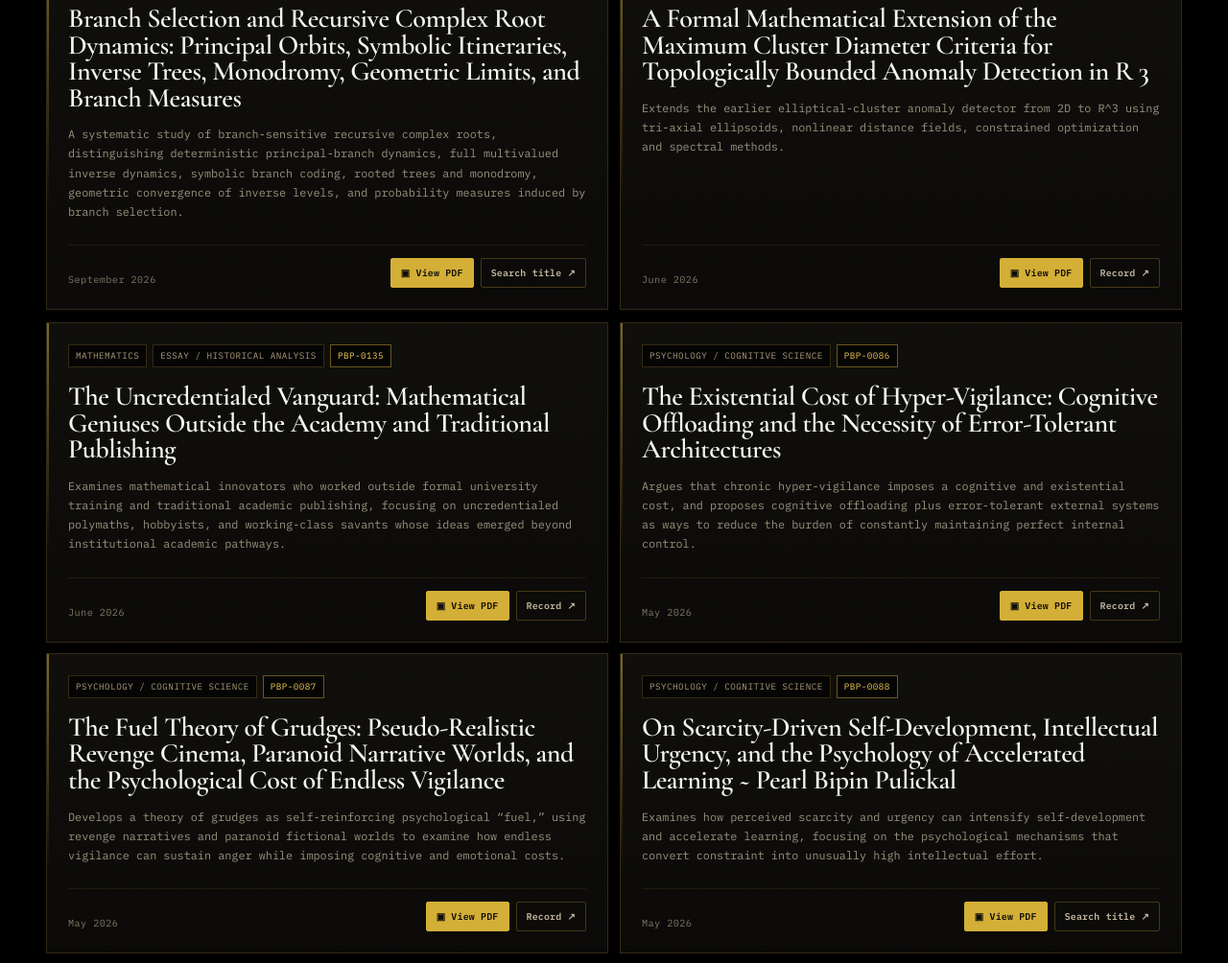
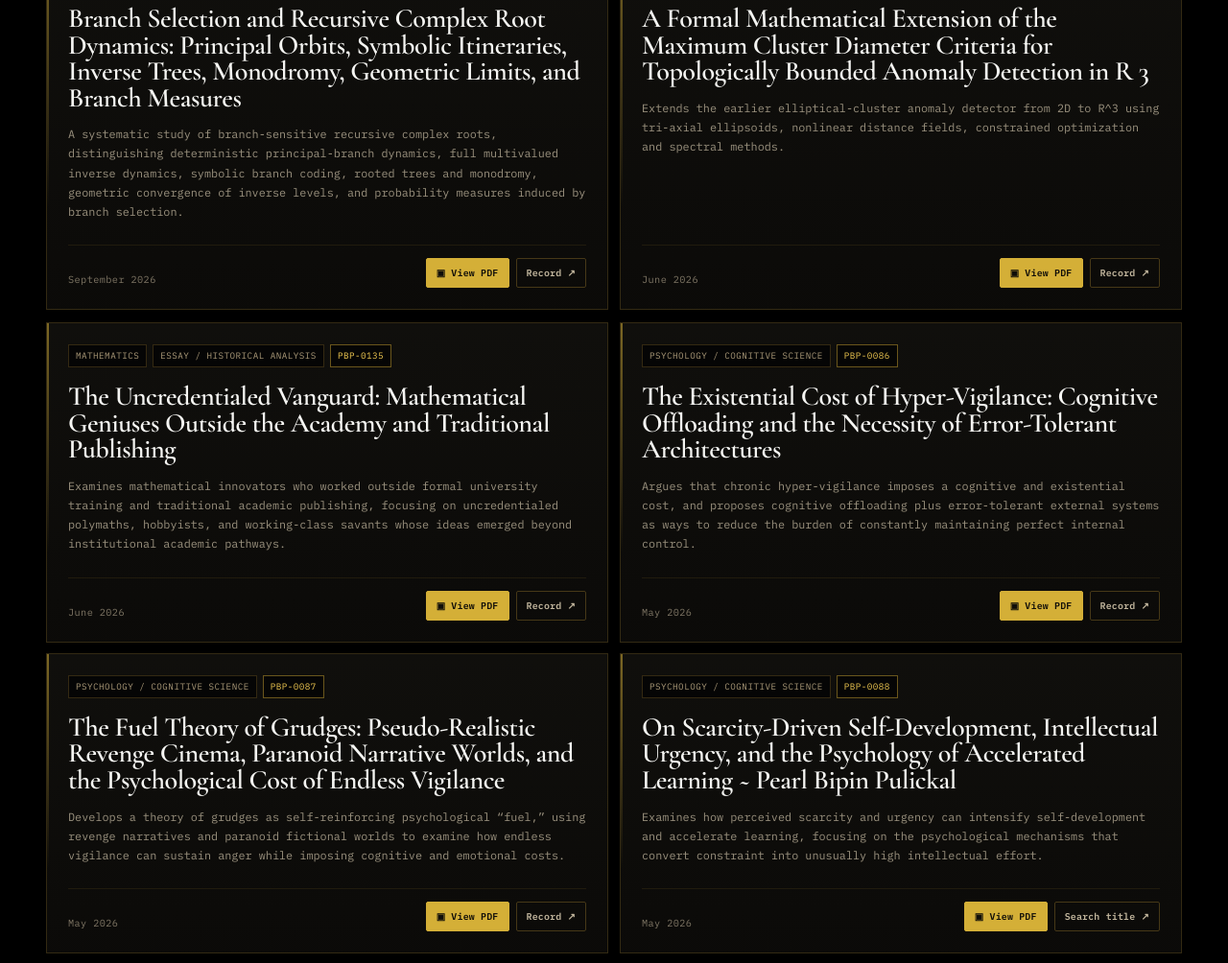
Before and after one commit to pearlbipin/pearlbipinpapers, a plain HTML site: page index.html in a window 1280 px wide. Shown: the part 1851-2855 px from the top of the page at 96% size. Drawn offline with nearby package versions, Linux system fonts and the light colour scheme.

Commit message:
Change link type from 'ResearchGate record' to 'Direct record'

```diff
--- a/index.html
+++ b/index.html
@@ -2210,7 +2210,7 @@ const WORKS = [
  "title": "Branch Selection and Recursive Complex Root Dynamics: Principal Orbits, Symbolic Itineraries, Inverse Trees, Monodromy, Geometric Limits, and Branch Measures",
  "date": "September 2026",
  "summary": "A systematic study of branch-sensitive recursive complex roots, distinguishing deterministic principal-branch dynamics, full multivalued inverse dynamics, symbolic branch coding, rooted trees and monodromy, geometric convergence of inverse levels, and probability measures induced by branch selection.",
- "link_type": "ResearchGate record",
+ "link_type": "Direct record",
  "link": "https://www.researchgate.net/publication/414076693_Branch_Selection_and_Recursive_Complex_Root_Dynamics_Principal_Orbits_Symbolic_Itineraries_Inverse_Trees_Monodromy_Geometric_Limits_and_Branch_Measures",
  "category": "MATHEMATICS",
  "type": "Work",
```
